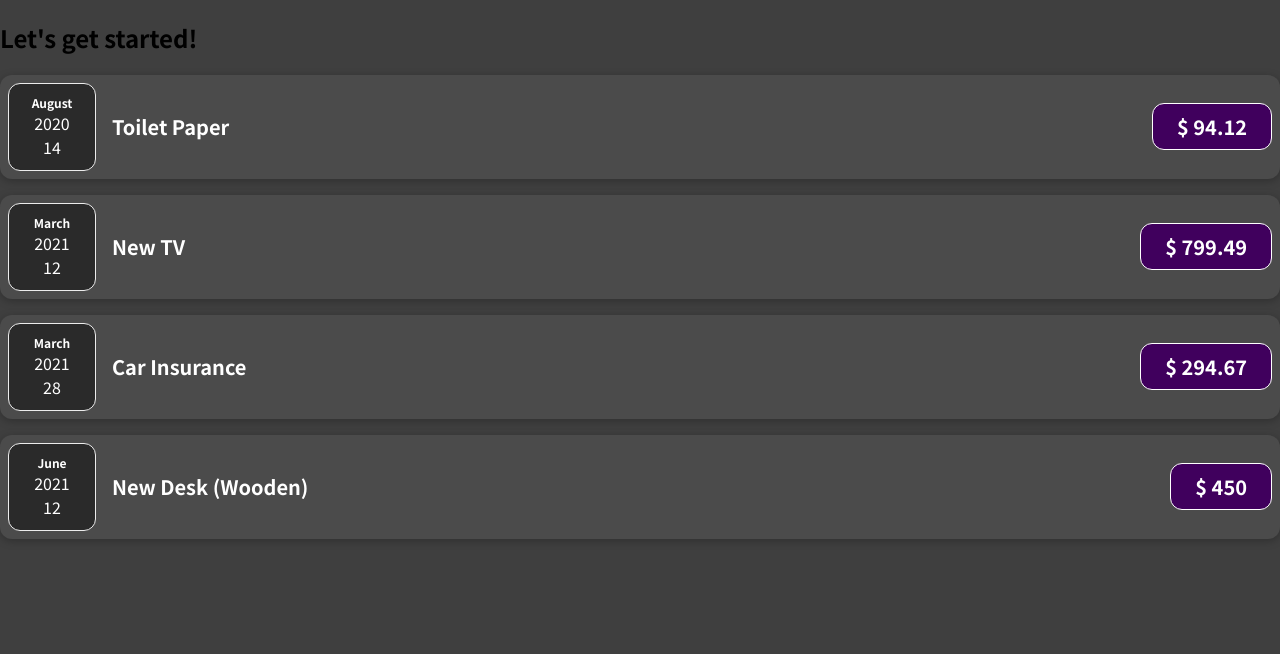
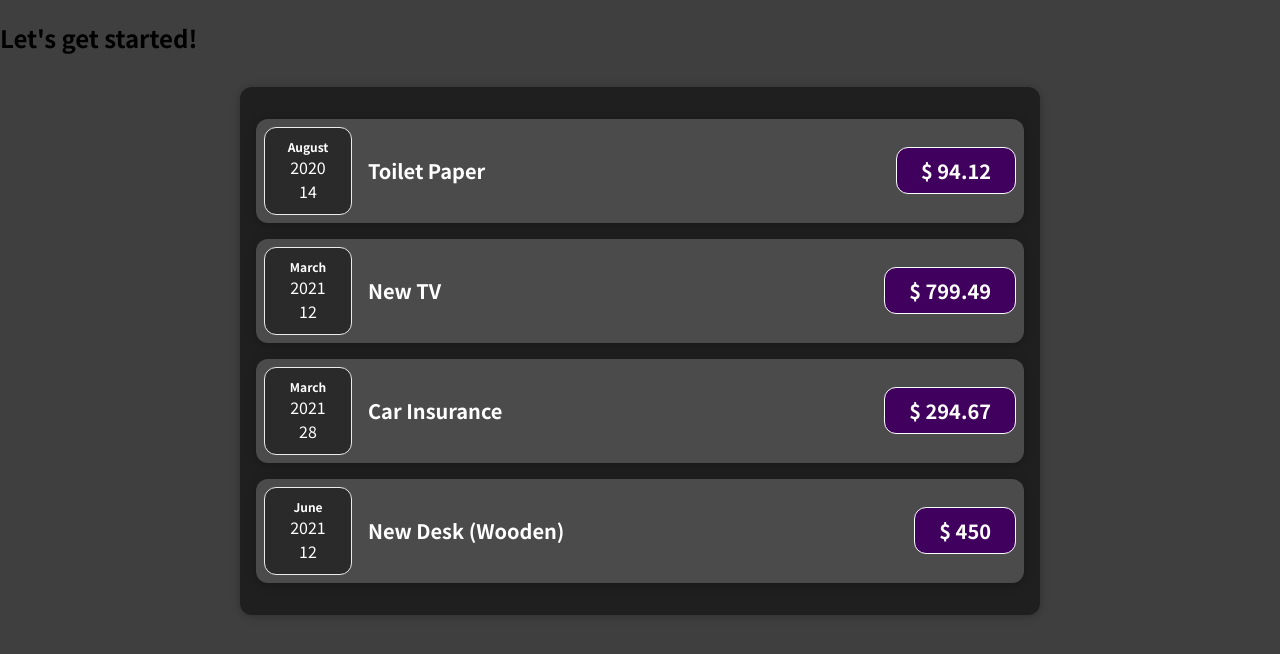
Before and after one commit to joshmirandadev/FinanceTracker, a JavaScript app: page / in a window 1280 px wide. Shown: the top 654 px of the page. Built offline with nearby package versions, Linux system fonts and the light colour scheme.

Commit message:
composed expenses feature

```diff
--- a/src/App.js
+++ b/src/App.js
@@ -1,4 +1,4 @@
-import ExpenseItem from "./components/ExpenseItem";
+import Expenses from "./components/Expenses";
 
 function App() {
   const expenses = [
@@ -27,26 +27,7 @@
   return (
     <div>
       <h2>Let's get started!</h2>
-      <ExpenseItem
-        title={expenses[0].title}
-        amount={expenses[0].amount}
-        date={expenses[0].date}
-      ></ExpenseItem>
-      <ExpenseItem
-        title={expenses[1].title}
-        amount={expenses[1].amount}
-        date={expenses[1].date}
-      ></ExpenseItem>
-      <ExpenseItem
-        title={expenses[2].title}
-        amount={expenses[2].amount}
-        date={expenses[2].date}
-      ></ExpenseItem>
-      <ExpenseItem
-        title={expenses[3].title}
-        amount={expenses[3].amount}
-        date={expenses[3].date}
-      ></ExpenseItem>
+      <Expenses items={expenses} />
       {/* we are calling the import by these tags, this is the function from the file, uppercase is defined by the developer */}
     </div>
   );
--- /dev/null
+++ b/src/components/Expenses.css
@@ -0,0 +1,9 @@
+.expenses {
+  padding: 1rem;
+  background-color: rgb(31, 31, 31);
+  margin: 2rem auto;
+  width: 50rem;
+  max-width: 95%;
+  border-radius: 12px;
+  box-shadow: 0 1px 8px rgba(0, 0, 0, 0.25);
+}
--- /dev/null
+++ b/src/components/Expenses.js
@@ -0,0 +1,31 @@
+import "./Expenses.css";
+import ExpenseItem from "./ExpenseItem";
+
+function Expenses(props) {
+  return (
+    <div className="expenses">
+      <ExpenseItem
+        title={props.items[0].title}
+        amount={props.items[0].amount}
+        date={props.items[0].date}
+      ></ExpenseItem>
+      <ExpenseItem
+        title={props.items[1].title}
+        amount={props.items[1].amount}
+        date={props.items[1].date}
+      ></ExpenseItem>
+      <ExpenseItem
+        title={props.items[2].title}
+        amount={props.items[2].amount}
+        date={props.items[2].date}
+      ></ExpenseItem>
+      <ExpenseItem
+        title={props.items[3].title}
+        amount={props.items[3].amount}
+        date={props.items[3].date}
+      ></ExpenseItem>
+    </div>
+  );
+}
+
+export default Expenses;
```
Also changed, not shown: 1 other file (tests, documents, lock files or other folders).
